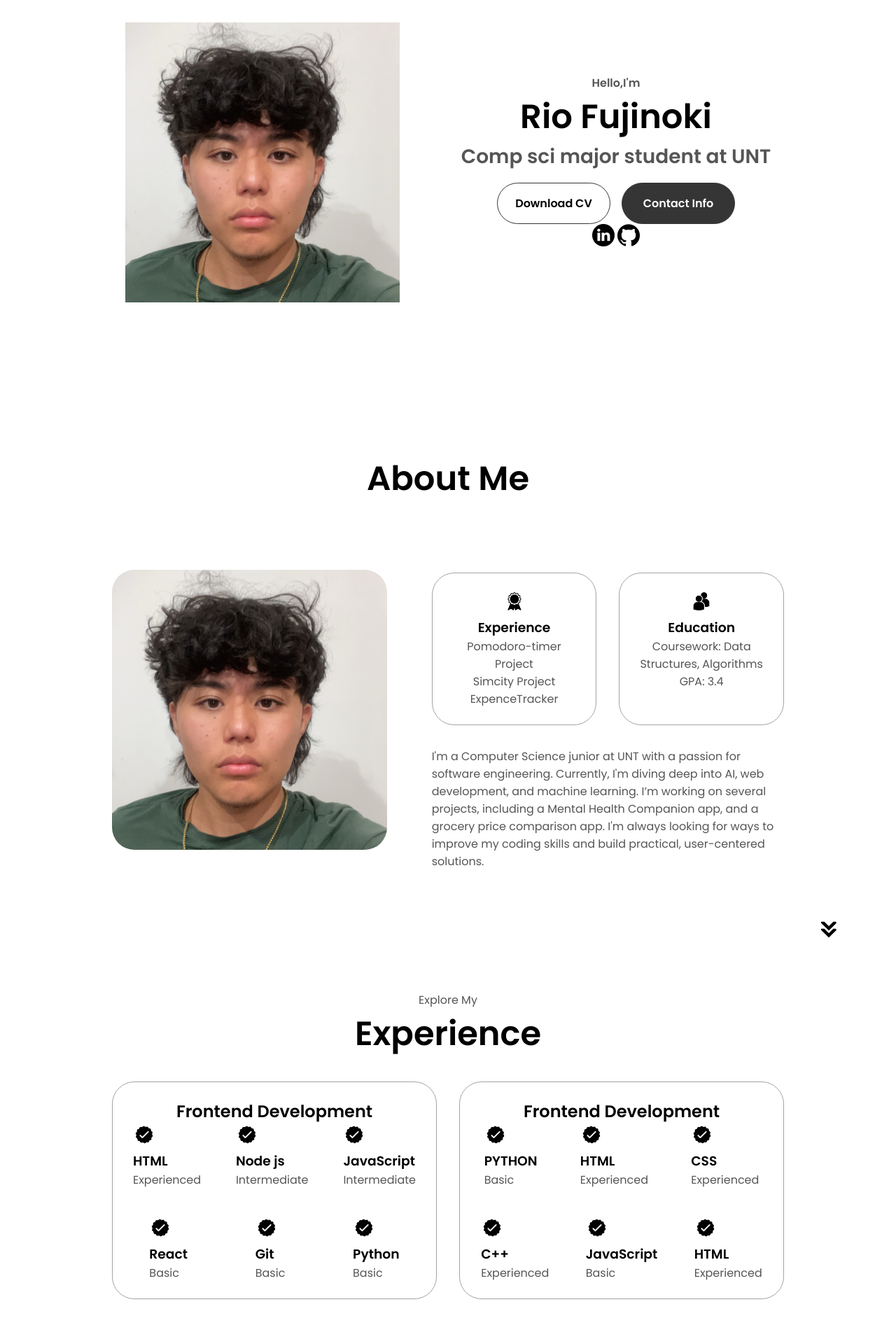
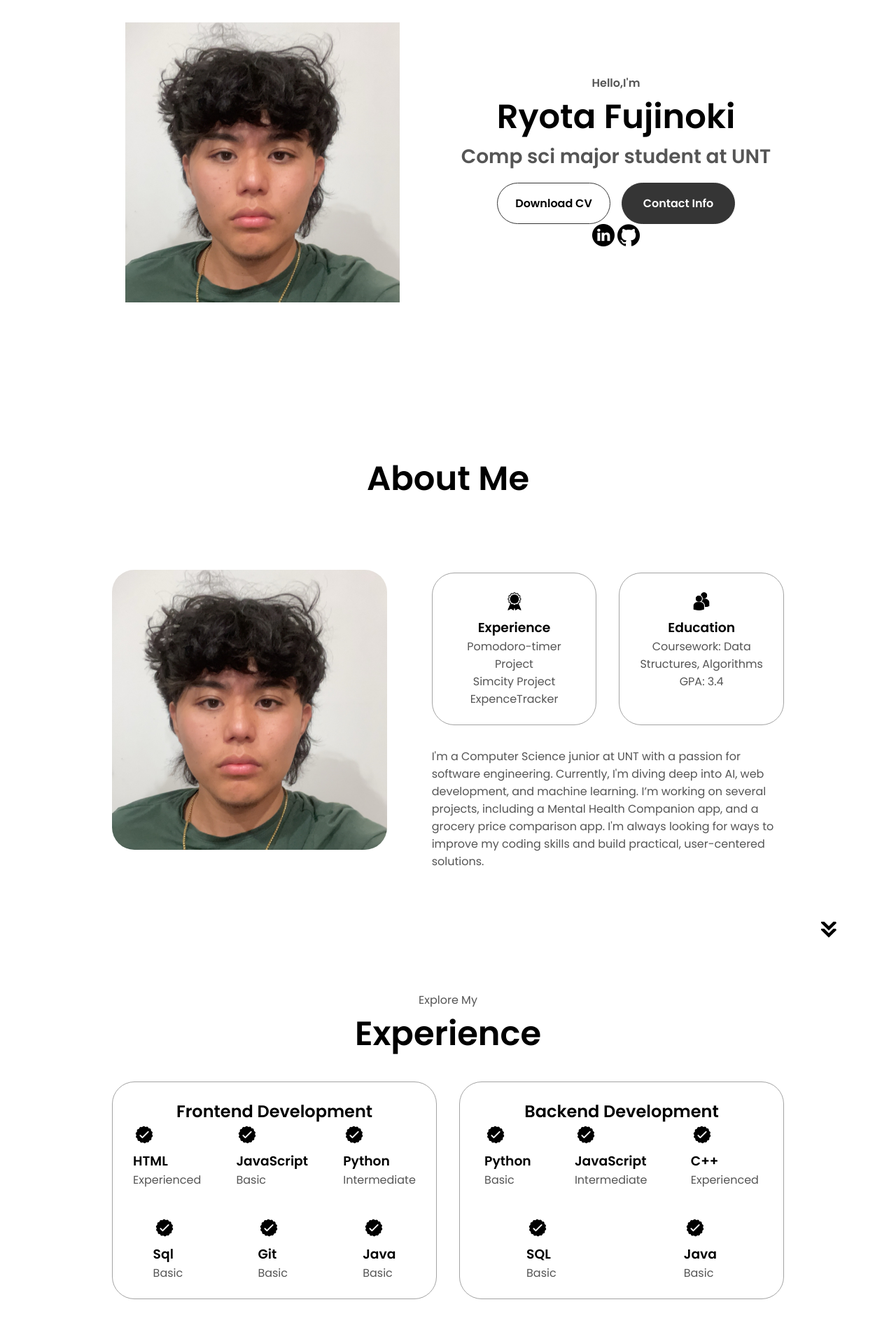
Before and after one commit to jinokry/webportfolio, a website: page index.html in a window 1280 px wide. Shown: the part 240-2140 px from the top of the page at 70% size. Drawn offline with Linux system fonts and the light colour scheme.

Commit message:
Add files via upload

```diff
--- a/index.html
+++ b/index.html
@@ -21,7 +21,7 @@
       </div>
     </nav>
     <nav id="hamburger-nav">
-      <div class="logo">Rio Fujinoki</div>
+      <div class="logo">Ryota Fujinoki</div>
       <div class="hamburger-menu">
         <div class="hamburger-icon" onclick  = "toggleMenu()">
           <span></span>
@@ -42,10 +42,10 @@
       </div>
       <div class="section__text">
         <p class="section__text__p1">Hello,I'm</p>
-        <h1 class="title">Rio Fujinoki</h1>
+        <h1 class="title">Ryota Fujinoki</h1>
         <p class="section__text__p2">Comp sci major student at UNT</p>
         <div class="btn-container">
-          <botton class="btn btn-color-2" onclick="window.open('./assets/RyotaFujinoki_resume.pdf')"> Download CV </botton>
+          <botton class="btn btn-color-2" onclick="window.open('./assets/RyotaFujinoki.Resume.pdf')"> Download CV </botton>
           <botton class="btn btn-color-1" onclick="location.href='./#contact'"> Contact Info </botton>
         </div>
         <div id="social-container">
@@ -103,21 +103,21 @@
                 <article>
                   <img src="./assets/checkmark.png" alt="Experience icon" class="icon"/>
                   <div>
-                    <h3>Node js</h3>
+                    <h3>JavaScript</h3>
+                    <p>Basic</p>
+                  </div>
+                </article>
+                <article>
+                  <img src="./assets/checkmark.png" alt="Experience icon" class="icon"/>
+                  <div>
+                    <h3>Python</h3>
                     <p>Intermediate</p>
                   </div>
                 </article>
                 <article>
                   <img src="./assets/checkmark.png" alt="Experience icon" class="icon"/>
                   <div>
-                    <h3>JavaScript</h3>
-                    <p>Intermediate</p>
-                  </div>
-                </article>
-                <article>
-                  <img src="./assets/checkmark.png" alt="Experience icon" class="icon"/>
-                  <div>
-                    <h3>React</h3>
+                    <h3>Sql</h3>
                     <p>Basic</p>
                   </div>
                 </article>
@@ -131,33 +131,26 @@
                 <article>
                   <img src="./assets/checkmark.png" alt="Experience icon" class="icon"/>
                   <div>
-                    <h3>Python</h3>
+                    <h3>Java</h3>
                     <p>Basic</p>
                   </div>
               </div>
             </div>
             <div class="details-container">
-            <h2 class="experience-sub-title">Frontend Development</h2>
+            <h2 class="experience-sub-title">Backend Development</h2>
             <div class="article-container">
               <article>
                 <img src="./assets/checkmark.png" alt="Experience icon" class="icon"/>
                 <div>
-                  <h3>PYTHON</h3>
+                  <h3>Python</h3>
                   <p>Basic</p>
                 </div>
               </article>
               <article>
                 <img src="./assets/checkmark.png" alt="Experience icon" class="icon"/>
                 <div>
-                  <h3>HTML</h3>
-                  <p>Experienced</p>
-                </div>
-              </article>
-              <article>
-                <img src="./assets/checkmark.png" alt="Experience icon" class="icon"/>
-                <div>
-                  <h3>CSS</h3>
-                  <p>Experienced</p>
+                  <h3>JavaScript</h3>
+                  <p>Intermediate</p>
                 </div>
               </article>
               <article>
@@ -170,15 +163,15 @@
               <article>
                 <img src="./assets/checkmark.png" alt="Experience icon" class="icon"/>
                 <div>
-                  <h3>JavaScript</h3>
+                  <h3>SQL</h3>
                   <p>Basic</p>
                 </div>
               </article>
               <article>
                 <img src="./assets/checkmark.png" alt="Experience icon" class="icon"/>
                 <div>
-                  <h3>HTML</h3>
-                  <p>Experienced</p>
+                  <h3>Java</h3>
+                  <p>Basic</p>
                 </div>
               </article>
           </div>
@@ -241,7 +234,31 @@
               class="btn btn-color-2 project-btn"
               onclick="location.href='//github.com/jinokry/expenceTracker'"
             >
-              Live Demo
+            Live Demo
+            </button>
+          </div>
+        </div>
+        <div class="details-container color-container">
+          <div class="article-container">
+            <img
+              src="./assets/simcity.jpg"
+              alt="Project 3"
+              class="project-img"
+            />
+          </div>
+          <h2 class="experience-sub-title project-title">Simcity</h2>
+          <div class="btn-container">
+            <button
+              class="btn btn-color-2 project-btn"
+              onclick="location.href='//github.com/jinokry/sc_project'"
+            >
+              Github
+            </button>
+            <button
+              class="btn btn-color-2 project-btn"
+              onclick="location.href='//github.com/jinokry/sc_project'"
+            >
+            Live Demo
             </button>
           </div>
         </div>
@@ -281,7 +298,7 @@
         </ul>
       </div>
     </nav>
-    <p>Copyright &#169; 2025 Rio Fujinoki. All Rights Reserved.</p>
+    <p>Copyright &#169; 2025 Ryota Fujinoki. All Rights Reserved.</p>
   </footer>
   <script src="script.js"></script>
   </body>
```
